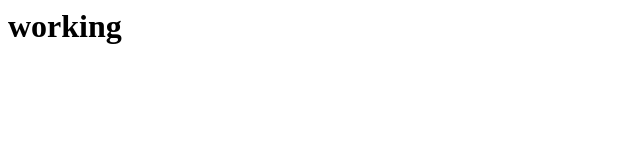
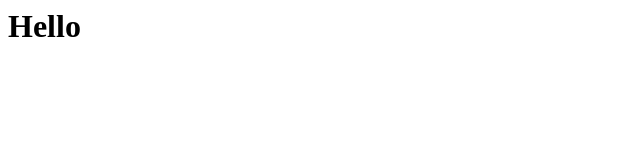
Before and after one commit to shanmukhkasani/zomato, a plain HTML site: page index.html in a window 1280 px wide. Shown: the whole page, without its empty margins (0-640 px from the left). Drawn offline with Linux system fonts and the light colour scheme.

Commit message:
next commit

```diff
--- a/index.html
+++ b/index.html
@@ -1 +1 @@
-<h1>working</h1>
+<h1>Hello</h1>
```
